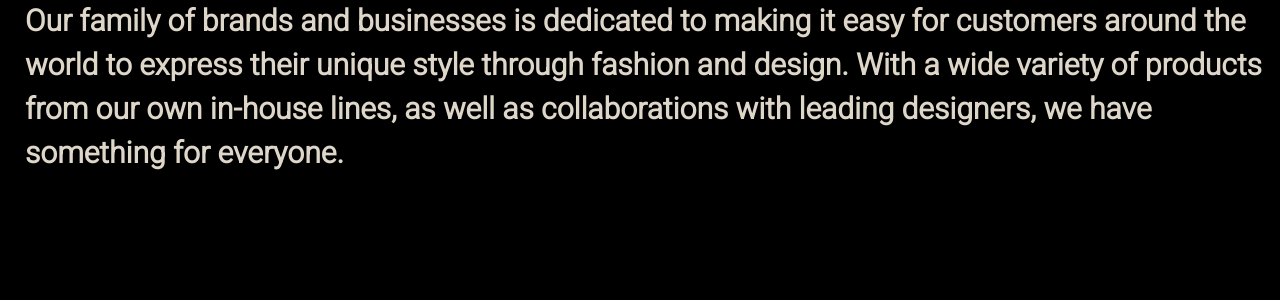
After one commit to rauuu369/Store, a PHP site: page / in a window 1280 px wide. The commit adds this page. Shown: the top 300 px of the page. Run offline with PHP 8.4, Linux system fonts and the light colour scheme.

Commit message:
Se agrega la pagina index.php y index.css

```diff
--- /dev/null
+++ b/OTZI/css/index.css
@@ -0,0 +1,16 @@
+* {
+    padding: 0px;
+    margin: 0px;
+}
+
+body{
+    background-color: black;
+}
+
+h3{
+    font-size: 30px;
+    color: #ded7c9;
+    padding-left: 25px;
+    text-decoration: none;
+    font-family: 'Heebo', sans-serif;
+}
--- a/OTZI/css/men_cold.css
+++ b/OTZI/css/men_cold.css
@@ -28,8 +28,6 @@ body{
     text-align: center;
     padding-left: 1.5em;
     padding-right: 1.5em;
-
-
 }
 
 .logo{
--- /dev/null
+++ b/OTZI/index.php
@@ -0,0 +1,22 @@
+<!DOCTYPE html>
+<html lang="en">
+<head>
+    <meta charset="UTF-8">
+    <meta http-equiv="X-UA-Compatible" content="IE=edge">
+    <meta name="viewport" content="width=device-width, initial-scale=1.0">
+    <link rel="stylesheet" type="text/css" href="css/index.css">
+    <link rel="icon" href="images/Logo.jpg">
+    <link rel="preconnect" href="https://fonts.googleapis.com">
+    <link rel="preconnect" href="https://fonts.gstatic.com" crossorigin>
+    <link href="https://fonts.googleapis.com/css2?family=Heebo:wght@300&display=swap" rel="stylesheet">
+    <title>About Us - OTZI</title>
+</head>
+<body>
+    <div class="initial_clothing">
+
+    </div>
+    <div class="about">
+        <h3>Our family of brands and businesses is dedicated to making it easy for customers around the world to express their unique style through fashion and design. With a wide variety of products from our own in-house lines, as well as collaborations with leading designers, we have something for everyone.</h3>
+    </div>
+</body>
+</html>
```
